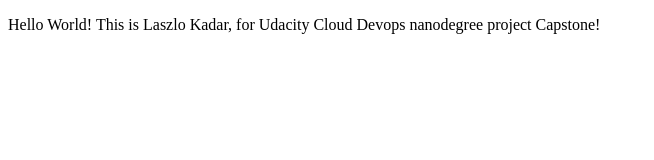
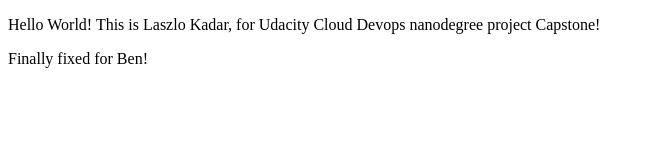
Before and after one commit to RCdotNet/Cap, a plain HTML site: page index.html in a window 1280 px wide. Shown: the whole page, without its empty margins (0-654 px from the left). Drawn offline with Linux system fonts and the light colour scheme.

Commit message:
editing index.html

```diff
--- a/index.html
+++ b/index.html
@@ -7,5 +7,6 @@
 </head>
 <body>
   <p>Hello World!  This is Laszlo Kadar, for Udacity Cloud Devops nanodegree project Capstone!</p>
+   <p>Finally fixed for Ben!</p>
 </body>
 </html>
```
